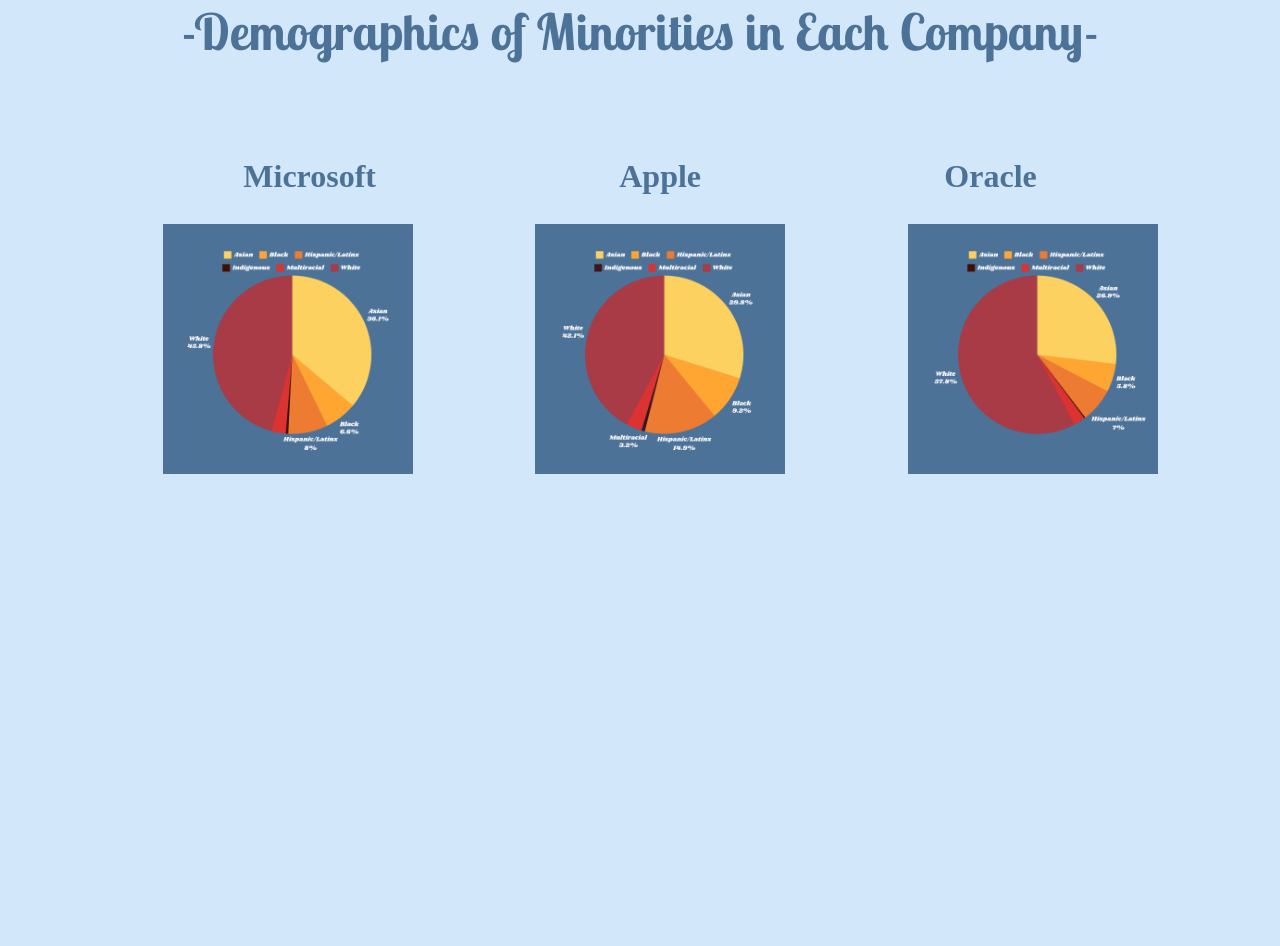
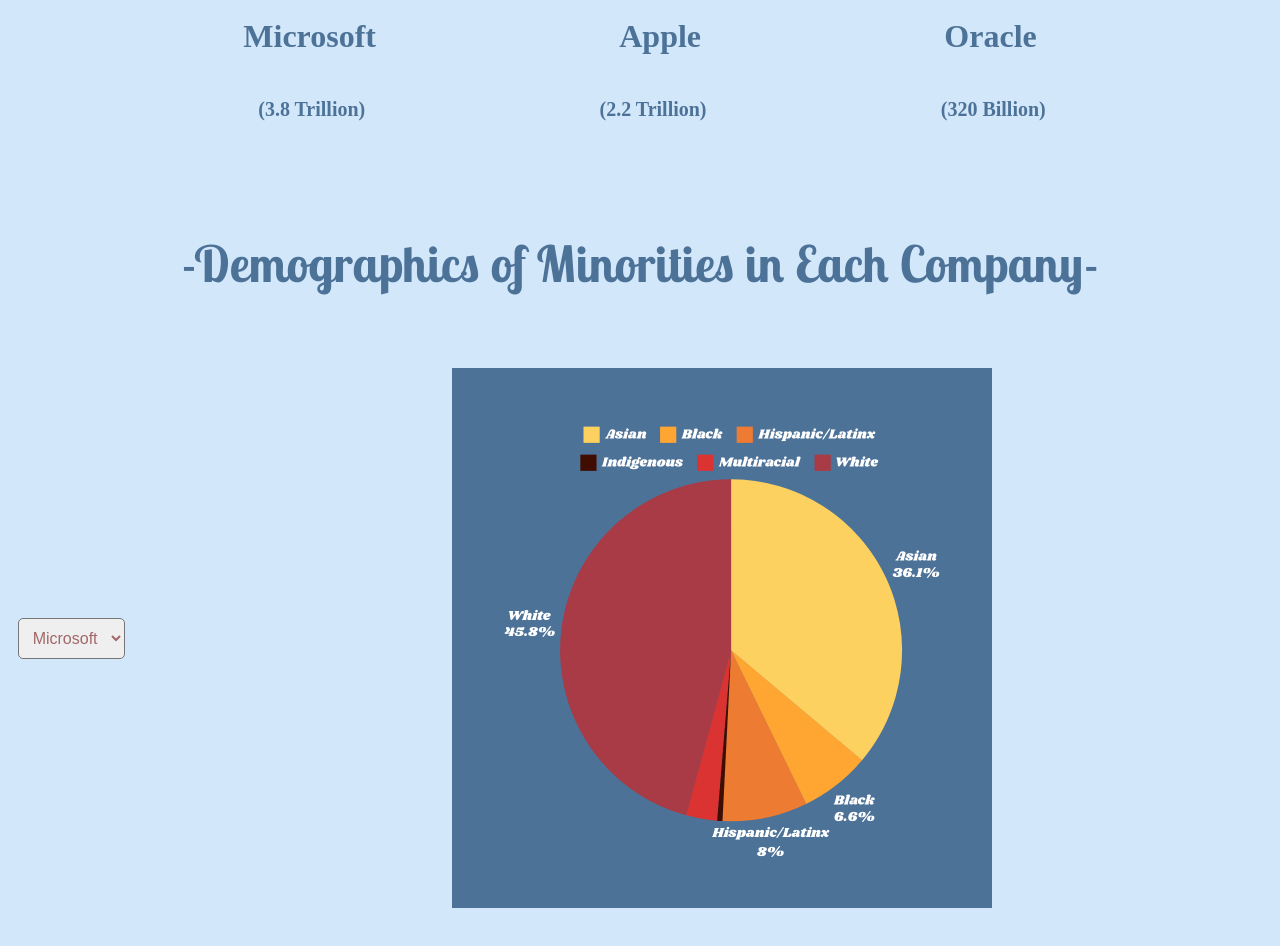
Before and after one commit to Erika-Sal/ugs_website, a Next.js app: page /Revenue in a window 1280 px wide. Shown: the part 1260-2206 px from the top of the page. Before the commit the page ends 1734 px from the top, so only its background shows below. Built offline with nearby package versions, Linux system fonts and the light colour scheme; a web font is replaced by a local one.

Commit message:
change matter and revenue pages

```diff
--- a/src/app/Matter/page.js
+++ b/src/app/Matter/page.js
@@ -56,7 +56,7 @@
                <FlipCard
                     frontImage="/robot.png"
                     frontText="Feedback Loops"
-                    backText="ALgorithms often reinforce existing discriminatory patterns through feedback loops. For example, biased social media algorithms may repeatedly suggest similar content, amplifying stereotypes."
+                    backText="ALgorithms often reinforce existing discriminatory patterns through feedback loops."
                />
                <FlipCard
                     frontImage="/robot.png"
--- a/src/app/Revenue/page.js
+++ b/src/app/Revenue/page.js
@@ -1,6 +1,7 @@
 'use client'
 import Image from "next/image";
 import '../styless/Revenue.css'
+import CompanySelector from '../components/CompanySelector'
 import Navbar from '../components/Navbar';
 
 export default function page() {
@@ -10,11 +11,12 @@
       <div className="sec1">
       <h1>-Big Tech-</h1>
     </div>
-      <div className="TopCompanies">
+    <div className="sec2">
+   <div className="TopCompanies">
         <h1>-Top Big Tech Companies Based on Annual Revenue-</h1>
       </div>
-
-      <div className="Images">
+      <div className="sec2">
+<div className="Images">
       <img
           src="/microsoft.png"
           style={{ width: '100px', height: 'auto' }} alt=""/>
@@ -48,24 +50,12 @@
       </div>
 
 
-      <div className="text2">
-        <h1>Microsoft</h1>
-        <h1>Apple</h1>
-        <h1>Oracle</h1>
+      <CompanySelector />
       </div>
+    </div>
 
 
-      <div className="pieChart">
-      <img
-        src="/microsoftDems.png"
-        style={{ width: '250px', height: 'auto' }} alt=""/>
-      <img
-        src="/appleDems.png"
-        style={{ width: '250px', height: 'auto' }} alt=""/>
-      <img
-        src="/oracleDems.png"
-        style={{ width: '250px', height: 'auto' }} alt=""/>
-      </div>
+
      </>
 
     );
--- /dev/null
+++ b/src/app/components/CompanySelector.js
@@ -0,0 +1,53 @@
+import { useState } from "react";
+
+const CompanySelector = () => {
+  const [selectedCompany, setSelectedCompany] = useState("Microsoft");
+
+  // Map for company images
+  const companyImages = {
+    Microsoft: "/microsoftDems.png",
+    Apple: "/appleDems.png",
+    Oracle: "/oracleDems.png",
+  };
+
+  // Handle selection change
+  const handleCompanyChange = (e) => {
+    setSelectedCompany(e.target.value);
+  };
+
+  return (
+    <div style={{ display: "flex", justifyContent: "space-evenly", alignItems: "center",  }}>
+      {/* Company titles */}
+
+
+      {/* Dropdown menu */}
+      <div>
+        <select
+          onChange={handleCompanyChange}
+          value={selectedCompany}
+          style={{
+            padding: "10px",
+            fontSize: "16px",
+            borderRadius: "5px",
+
+          }}
+        >
+          <option value="Microsoft">Microsoft</option>
+          <option value="Apple">Apple</option>
+          <option value="Oracle">Oracle</option>
+        </select>
+      </div>
+
+      {/* Image display */}
+      <div className="pieChart">
+        <img
+          src={companyImages[selectedCompany]}
+          style={{ maxWidth: "50%", height: "auto" }}
+          alt={selectedCompany}
+        />
+      </div>
+    </div>
+  );
+};
+
+export default CompanySelector;
--- a/src/app/styless/Revenue.css
+++ b/src/app/styless/Revenue.css
@@ -25,7 +25,10 @@
 }
 
 
-
+.sec2{
+  padding-top:13vmin;
+  padding-bottom:13vmin;
+}
 
 
   .TopCompanies {
@@ -34,7 +37,7 @@
     display: flex;
     align-items: left;
     justify-content:space-evenly;
-    margin-bottom:5vmin;
+    padding-bottom:-10vmin;
   }
 
   .Images {
@@ -71,6 +74,7 @@
     align-items: center;
     justify-content: space-evenly;
     padding-left:3vmin;
+    margin-bottom:8vmin;
 
 
   }
```
